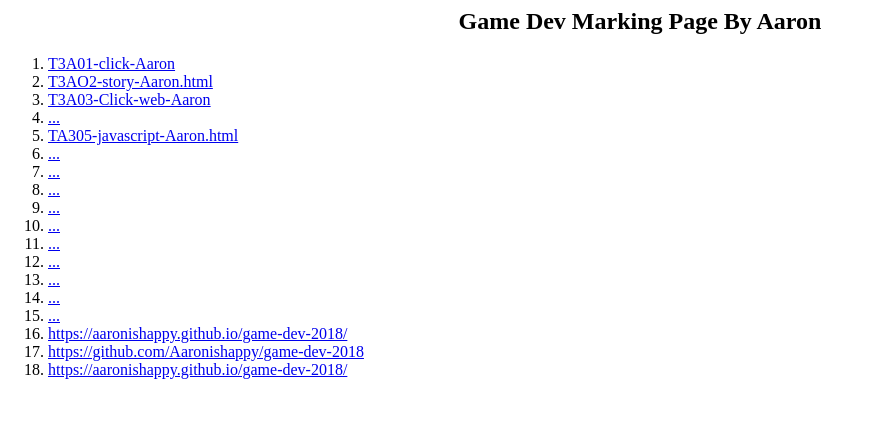
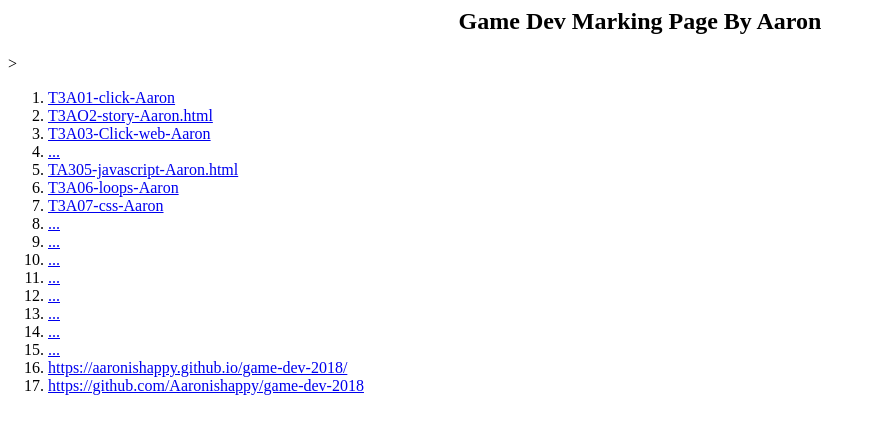
Before and after one commit to Aaronishappy/game-dev-2018, a plain HTML site: page index.html in a window 1280 px wide. Shown: the whole page, without its empty margins (0-875 px from the left). Drawn offline with Linux system fonts and the light colour scheme.

Commit message:
Update index.html

```diff
--- a/index.html
+++ b/index.html
@@ -1,4 +1,7 @@
 <h2 align=center>Game Dev Marking Page By Aaron</h2>
+
+
+>
 
 
 <ol>
@@ -8,8 +11,8 @@
 <li> <a href="T3A03-Click-web-Aaron">T3A03-Click-web-Aaron</a>
 <li> <a href="...">...</a>
 <li> <a href="TA305-javascript-Aaron.html">TA305-javascript-Aaron.html</a>
-<li> <a href="...">...</a>
-<li> <a href="...">...</a>
+<li> <a href="T3A06-loops-Aaron">T3A06-loops-Aaron</a>
+<li> <a href="T3A07-css-Aaron">T3A07-css-Aaron</a>
 <li> <a href="...">...</a>
 <li> <a href="...">...</a>
 <li> <a href="...">...</a>
@@ -20,4 +23,3 @@
 <li> <a href="...">...</a>
 <li> <a href="https://aaronishappy.github.io/game-dev-2018/">https://aaronishappy.github.io/game-dev-2018/</a>
 <li> <a href="https://github.com/Aaronishappy/game-dev-2018">https://github.com/Aaronishappy/game-dev-2018</a>
-<li> <a href="https://aaronishappy.github.io/game-dev-2018/">https://aaronishappy.github.io/game-dev-2018/</a>
```
